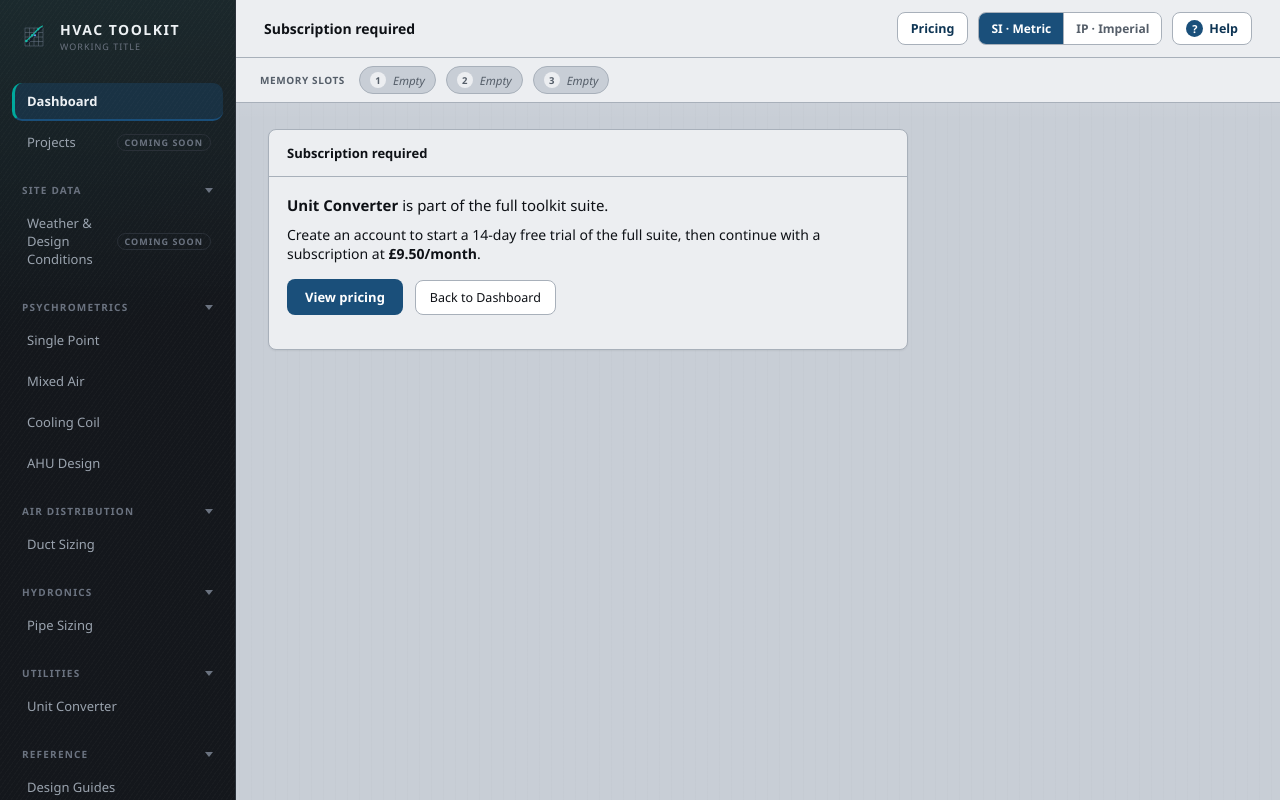
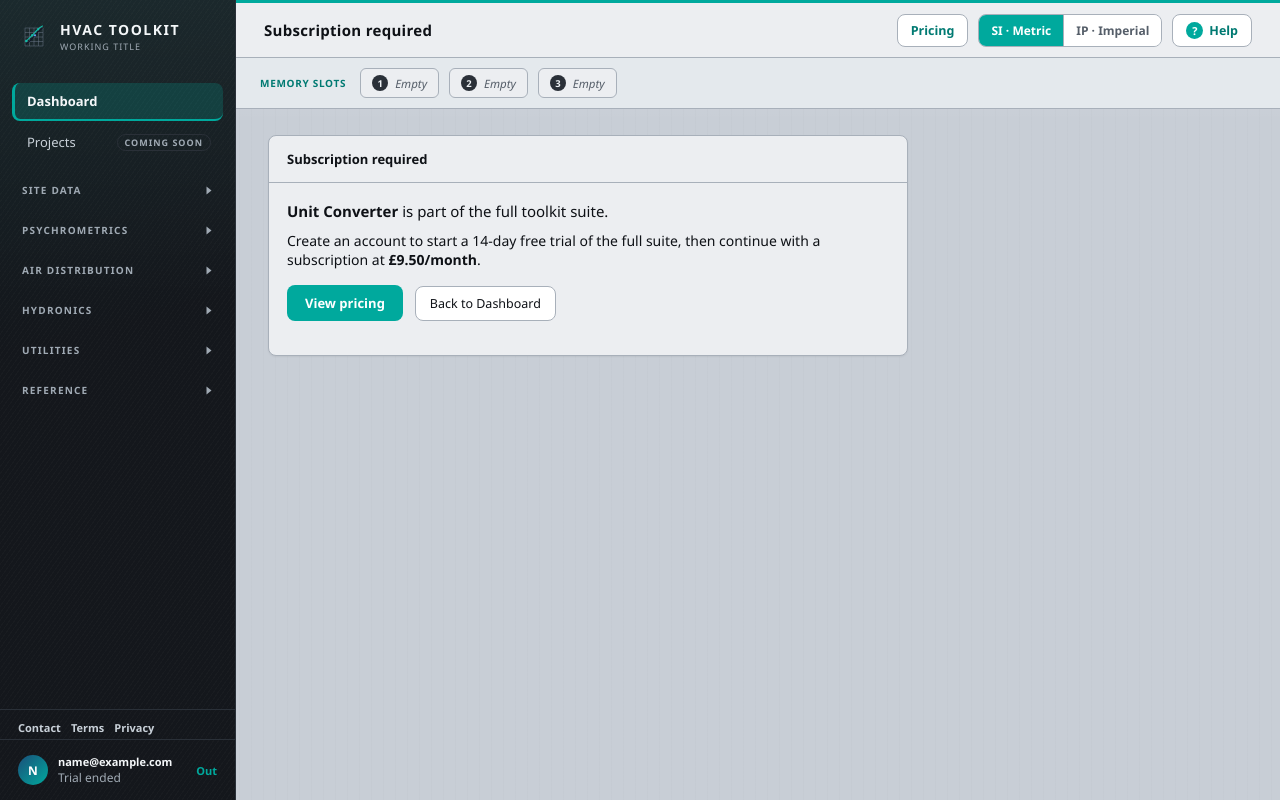
Before and after one commit to pjd0568/HVAC-Toolkit, a Flask app: page /converter/ in a window 1280 px wide. Run offline with Flask 3, Linux system fonts and the light colour scheme; the visitor is signed in with stand-in values (Sample User, id 1).

Commit message:
teal upgrade

```diff
--- a/web/app/static/css/app.css
+++ b/web/app/static/css/app.css
@@ -25,12 +25,12 @@
 
   /* carbon sidebar */
   --side: #14171C;
-  --side-ink: #9AA3AE;
+  --side-ink: #C8D0D8;
   --side-line: #2A3038;
-  --side-hover: rgba(0, 169, 157, 0.14);
-  --side-active: rgba(26, 79, 122, 0.35);
-  --side-title: #EDF1F4;
-  --side-muted: #6B7380;
+  --side-hover: rgba(0, 169, 157, 0.16);
+  --side-active: rgba(0, 169, 157, 0.22);
+  --side-title: #F4F7F9;
+  --side-muted: #A0AAB4;
 
   /* discipline accents on steel fills (no pastel washes) */
   --air: #ECEEF1;   --air-bd: #A8B0BA;   --air-ink: #1A4F7A;  --air-accent: #1A4F7A;
@@ -94,7 +94,7 @@ body {
 .nav-group { padding: 12px 12px 2px; }
 .nav-group-label {
   font-size: 10px; text-transform: uppercase; letter-spacing: 1.2px;
-  color: var(--side-muted); font-weight: 700;
+  color: var(--side-muted); font-weight: 800;
 }
 .nav-group-toggle {
   display: flex; align-items: center; justify-content: space-between;
@@ -103,6 +103,7 @@ body {
   cursor: pointer; color: var(--side-muted); font: inherit; text-align: left;
 }
 .nav-group-toggle:hover { background: var(--side-hover); color: var(--green); }
+.nav-group:not(.collapsed) .nav-group-toggle { color: var(--green); }
 .nav-group-toggle .nav-group-label { padding: 0; pointer-events: none; }
 .nav-chevron {
   width: 0; height: 0;
@@ -115,19 +116,19 @@ body {
 .nav-group-flat .nav-item { margin-top: 2px; }
 .nav-item {
   display: flex; align-items: center; gap: 10px;
-  padding: 9px 12px; margin-bottom: 3px; border-radius: 10px;
-  color: var(--side-ink); text-decoration: none; font-size: 13px;
+  padding: 9px 12px; margin-bottom: 3px; border-radius: 8px;
+  color: var(--side-ink); text-decoration: none; font-size: 13px; font-weight: 550;
   border-left: 3px solid transparent; border-bottom: 2px solid transparent;
   transition: background .15s, border-color .15s, color .15s, transform .1s;
 }
 .nav-item:hover {
   background: var(--side-hover); color: var(--side-title);
-  border-left-color: var(--green); border-bottom-color: var(--blue);
+  border-left-color: var(--green); border-bottom-color: var(--green);
   transform: translateX(1px);
 }
 .nav-item.active {
-  background: var(--side-active); color: var(--side-title); font-weight: 600;
-  border-left-color: var(--green); border-bottom-color: var(--blue);
+  background: var(--side-active); color: var(--side-title); font-weight: 700;
+  border-left-color: var(--green); border-bottom-color: var(--green);
 }
 .nav-item.disabled { opacity: .5; cursor: default; }
 .nav-item.disabled:hover { background: none; color: var(--side-ink); border-color: transparent; transform: none; }
@@ -142,11 +143,11 @@ body {
 }
 .page-title .soon, .tool-name .soon, .help-h .soon { margin-left: 8px; vertical-align: middle; }
 .trial-pill {
-  font-size: 12px; font-weight: 650; padding: 4px 10px; border-radius: 4px;
-  background: var(--panel); color: var(--blue-ink); border: 1px solid var(--blue);
+  font-size: 12px; font-weight: 700; padding: 4px 10px; border-radius: 4px;
+  background: var(--panel); color: var(--green-ink); border: 1px solid var(--green);
 }
 .trial-pill.pro-on {
-  background: var(--panel); color: var(--green-ink); border-color: var(--green);
+  background: var(--green); color: white; border-color: var(--green);
 }
 .access-gate-panel { max-width: 640px; }
 .access-gate-lead { margin: 0 0 10px; font-size: 15px; }
@@ -170,7 +171,7 @@ body {
   font-size: 11px; border-top: 1px solid var(--side-line);
 }
 .sidebar-legal a {
-  color: var(--side-muted); text-decoration: none; font-weight: 600;
+  color: var(--side-ink); text-decoration: none; font-weight: 650;
 }
 .sidebar-legal a:hover { color: var(--green); text-decoration: underline; }
 .sidebar-foot {
@@ -201,18 +202,19 @@ body {
 .main { margin-left: 236px; flex: 1; }
 .topbar {
   height: 58px; background: var(--panel); border-bottom: 1px solid var(--line);
+  border-top: 3px solid var(--green);
   display: flex; align-items: center; padding: 0 28px; gap: 14px;
   position: sticky; top: 0; z-index: 20;
 }
-.topbar-title { font-weight: 650; font-size: 14px; display: flex; align-items: center; gap: 10px; }
+.topbar-title { font-weight: 800; font-size: 15px; letter-spacing: .02em; color: var(--ink); display: flex; align-items: center; gap: 10px; }
 .topbar-actions { margin-left: auto; display: flex; gap: 10px; align-items: center; }
 
 .unit-toggle { display: inline-flex; border: 1px solid var(--line); border-radius: 8px; overflow: hidden; }
 .unit-pill { padding: 7px 12px; border: none; background: white; cursor: pointer; font-size: 12px; color: var(--muted); font-weight: 600; font-family: inherit; }
 .unit-pill + .unit-pill { border-left: 1px solid var(--line); }
-.unit-pill:hover { background: var(--blue-soft); color: var(--blue-ink); }
-.unit-pill.on { background: var(--blue); color: white; }
-.unit-pill.on:hover { background: var(--blue-ink); }
+.unit-pill:hover { background: var(--green-soft); color: var(--green-ink); }
+.unit-pill.on { background: var(--green); color: white; }
+.unit-pill.on:hover { background: var(--green-ink); }
 
 .content { padding: 26px 32px 60px; max-width: 1160px; }
 .greeting { font-size: 21px; font-weight: 700; margin-bottom: 3px; }
@@ -302,15 +304,16 @@ input:disabled { background: var(--bg); color: var(--muted); cursor: not-allowed
    display-only -- only the +/- buttons move it, since a typed value could
    otherwise invite a size that isn't in the real Lindab catalogue. */
 input[readonly] { background: var(--bg); cursor: default; }
-.btn-accent {
-  padding: 9px 18px; border: none; background: var(--blue); border-radius: 8px;
+.btn-accent,
+.btn-green {
+  padding: 9px 18px; border: none; background: var(--green); border-radius: 8px;
   font-size: 13px; color: white; font-weight: 600; cursor: pointer;
   text-decoration: none; display: inline-block;
 }
-.btn-accent:hover { background: var(--blue-ink); }
-.btn-accent:disabled { opacity: 0.55; cursor: not-allowed; }
-.btn-green { padding: 9px 18px; border: none; background: var(--green); border-radius: 8px; font-size: 13px; color: white; font-weight: 600; cursor: pointer; }
+.btn-accent:hover,
 .btn-green:hover { background: var(--green-ink); }
+.btn-accent:disabled,
+.btn-green:disabled { opacity: 0.55; cursor: not-allowed; }
 .btn-ghost {
   padding: 8px 14px; border: 1px solid var(--line); background: white; border-radius: 8px;
   font-size: 12.5px; color: var(--ink); cursor: pointer; text-decoration: none; display: inline-block;
@@ -474,22 +477,30 @@ details.notes .notes-body p:last-child { margin-bottom: 0; }
    topbar, not just Weather's results. */
 .global-slot-bar {
   display: flex; align-items: center; flex-wrap: wrap; gap: 10px;
-  padding: 8px 24px; background: var(--panel); border-bottom: 1px solid var(--line);
+  padding: 10px 24px; background: #E4E9ED; border-bottom: 1px solid var(--line);
 }
-.global-slot-bar-label { font-size: 10px; font-weight: 700; text-transform: uppercase; letter-spacing: .6px; color: var(--muted); margin-right: 4px; }
+.global-slot-bar-label {
+  font-size: 10px; font-weight: 800; text-transform: uppercase; letter-spacing: .7px;
+  color: var(--green-ink); margin-right: 4px;
+}
 .slot-chip {
-  display: flex; align-items: center; gap: 7px; padding: 5px 10px;
-  border-radius: 20px; border: 1px solid var(--line); background: var(--bg);
+  display: flex; align-items: center; gap: 7px; padding: 6px 11px;
+  border-radius: 6px; border: 1px solid var(--line); background: var(--panel);
   font-size: 11.5px;
 }
-.slot-chip.filled { border-color: var(--blue); background: var(--row-hl); }
+.slot-chip.filled {
+  border-color: var(--green); background: rgba(0, 169, 157, 0.12);
+}
 .slot-chip-index {
   display: inline-flex; align-items: center; justify-content: center;
-  width: 16px; height: 16px; border-radius: 50%; background: var(--panel);
-  font-size: 9.5px; font-weight: 700; color: var(--muted);
+  width: 16px; height: 16px; border-radius: 50%; background: #2A3038;
+  font-size: 9.5px; font-weight: 700; color: #EDF1F4;
 }
-.slot-chip-label { font-weight: 700; }
-.slot-chip-values { color: var(--muted); }
+.slot-chip.filled .slot-chip-index {
+  background: var(--green); color: white;
+}
+.slot-chip-label { font-weight: 800; color: var(--ink); }
+.slot-chip-values { color: var(--muted); font-weight: 600; }
 .slot-chip-empty { color: var(--muted); font-style: italic; }
 .slot-chip-clear-form { display: inline-flex; line-height: 0; }
 .slot-chip-clear {
@@ -724,14 +735,14 @@ table.leg-rows-table tfoot tr.leg-margin-tr td { border-top: none; font-size: 12
 .help-btn {
   display: inline-flex; align-items: center; gap: 6px;
   padding: 7px 13px; border: 1px solid var(--line); border-radius: 8px;
-  background: white; color: var(--blue-ink); font-size: 12.5px; font-weight: 600;
+  background: white; color: var(--green-ink); font-size: 12.5px; font-weight: 600;
   text-decoration: none; white-space: nowrap;
 }
-.help-btn:hover { background: var(--blue-soft); border-color: var(--blue-bd); }
+.help-btn:hover { background: var(--green-soft); border-color: var(--green); }
 .help-btn-mark, .help-inline-mark {
   display: inline-flex; align-items: center; justify-content: center;
   width: 17px; height: 17px; border-radius: 50%;
-  background: var(--blue); color: white; font-size: 11px; font-weight: 700;
+  background: var(--green); color: white; font-size: 11px; font-weight: 700;
 }
 .help-inline-mark { vertical-align: middle; }
 
--- a/web/app/static/js/nav.js
+++ b/web/app/static/js/nav.js
@@ -1,8 +1,9 @@
-/* Collapsible sidebar nav groups — remembers open/closed in localStorage. */
+/* Collapsible sidebar nav groups — remembers open/closed in localStorage.
+   Default: collapsed. Section with the active page stays open. */
 (function () {
   "use strict";
 
-  var STORAGE_KEY = "hvac-nav-groups";
+  var STORAGE_KEY = "hvac-nav-groups-v2";
   var nav = document.getElementById("sidebar-nav");
   if (!nav) return;
 
@@ -38,7 +39,7 @@
     } else if (Object.prototype.hasOwnProperty.call(state, id)) {
       expanded = !!state[id];
     } else {
-      expanded = true; // default open
+      expanded = false; // default collapsed
     }
     setExpanded(group, expanded);
 
--- a/web/app/templates/base.html
+++ b/web/app/templates/base.html
@@ -6,7 +6,7 @@
 <title>{% block title %}{{ brand_name }}{% endblock %}</title>
 <link rel="icon" href="{{ brand_favicon_url }}" type="image/png" sizes="32x32">
 <link rel="apple-touch-icon" href="{{ brand_apple_touch_url }}" sizes="180x180">
-<link rel="stylesheet" href="{{ url_for('static', filename='css/app.css') }}?v=steel-3">
+<link rel="stylesheet" href="{{ url_for('static', filename='css/app.css') }}?v=steel-4">
 {% block extra_head %}{% endblock %}
 </head>
 <body>
@@ -31,8 +31,8 @@
       </a>
     </div>
 
-    <div class="nav-group" data-nav-group data-nav-id="site-data">
-      <button type="button" class="nav-group-toggle" aria-expanded="true">
+    <div class="nav-group collapsed" data-nav-group data-nav-id="site-data">
+      <button type="button" class="nav-group-toggle" aria-expanded="false">
         <span class="nav-group-label">Site Data</span>
         <span class="nav-chevron" aria-hidden="true"></span>
       </button>
@@ -44,8 +44,8 @@
       </div>
     </div>
 
-    <div class="nav-group" data-nav-group data-nav-id="psychrometrics">
-      <button type="button" class="nav-group-toggle" aria-expanded="true">
+    <div class="nav-group collapsed" data-nav-group data-nav-id="psychrometrics">
+      <button type="button" class="nav-group-toggle" aria-expanded="false">
         <span class="nav-group-label">Psychrometrics</span>
         <span class="nav-chevron" aria-hidden="true"></span>
       </button>
@@ -57,8 +57,8 @@
       </div>
     </div>
 
-    <div class="nav-group" data-nav-group data-nav-id="air-distribution">
-      <button type="button" class="nav-group-toggle" aria-expanded="true">
+    <div class="nav-group collapsed" data-nav-group data-nav-id="air-distribution">
+      <button type="button" class="nav-group-toggle" aria-expanded="false">
         <span class="nav-group-label">Air Distribution</span>
         <span class="nav-chevron" aria-hidden="true"></span>
       </button>
@@ -67,8 +67,8 @@
       </div>
     </div>
 
-    <div class="nav-group" data-nav-group data-nav-id="hydronics">
-      <button type="button" class="nav-group-toggle" aria-expanded="true">
+    <div class="nav-group collapsed" data-nav-group data-nav-id="hydronics">
+      <button type="button" class="nav-group-toggle" aria-expanded="false">
         <span class="nav-group-label">Hydronics</span>
         <span class="nav-chevron" aria-hidden="true"></span>
       </button>
@@ -77,8 +77,8 @@
       </div>
     </div>
 
-    <div class="nav-group" data-nav-group data-nav-id="utilities">
-      <button type="button" class="nav-group-toggle" aria-expanded="true">
+    <div class="nav-group collapsed" data-nav-group data-nav-id="utilities">
+      <button type="button" class="nav-group-toggle" aria-expanded="false">
         <span class="nav-group-label">Utilities</span>
         <span class="nav-chevron" aria-hidden="true"></span>
       </button>
@@ -89,8 +89,8 @@
       </div>
     </div>
 
-    <div class="nav-group" data-nav-group data-nav-id="reference">
-      <button type="button" class="nav-group-toggle" aria-expanded="true">
+    <div class="nav-group collapsed" data-nav-group data-nav-id="reference">
+      <button type="button" class="nav-group-toggle" aria-expanded="false">
         <span class="nav-group-label">Reference</span>
         <span class="nav-chevron" aria-hidden="true"></span>
       </button>
@@ -196,7 +196,7 @@
   </div>
 </main>
 
-<script src="{{ url_for('static', filename='js/nav.js') }}"></script>
+<script src="{{ url_for('static', filename='js/nav.js') }}?v=steel-4"></script>
 {% block extra_scripts %}{% endblock %}
 </body>
 </html>
--- a/web/app/templates/marketing/base.html
+++ b/web/app/templates/marketing/base.html
@@ -17,7 +17,7 @@
 <meta name="twitter:description" content="{{ self.meta_description() }}">
 <link rel="icon" href="{{ brand_favicon_url }}" type="image/png" sizes="32x32">
 <link rel="apple-touch-icon" href="{{ brand_apple_touch_url }}" sizes="180x180">
-<link rel="stylesheet" href="{{ url_for('static', filename='css/app.css') }}?v=steel-3">
+<link rel="stylesheet" href="{{ url_for('static', filename='css/app.css') }}?v=steel-4">
 {% block extra_head %}{% endblock %}
 </head>
 <body class="marketing-body {% block body_class %}{% endblock %}">
```
